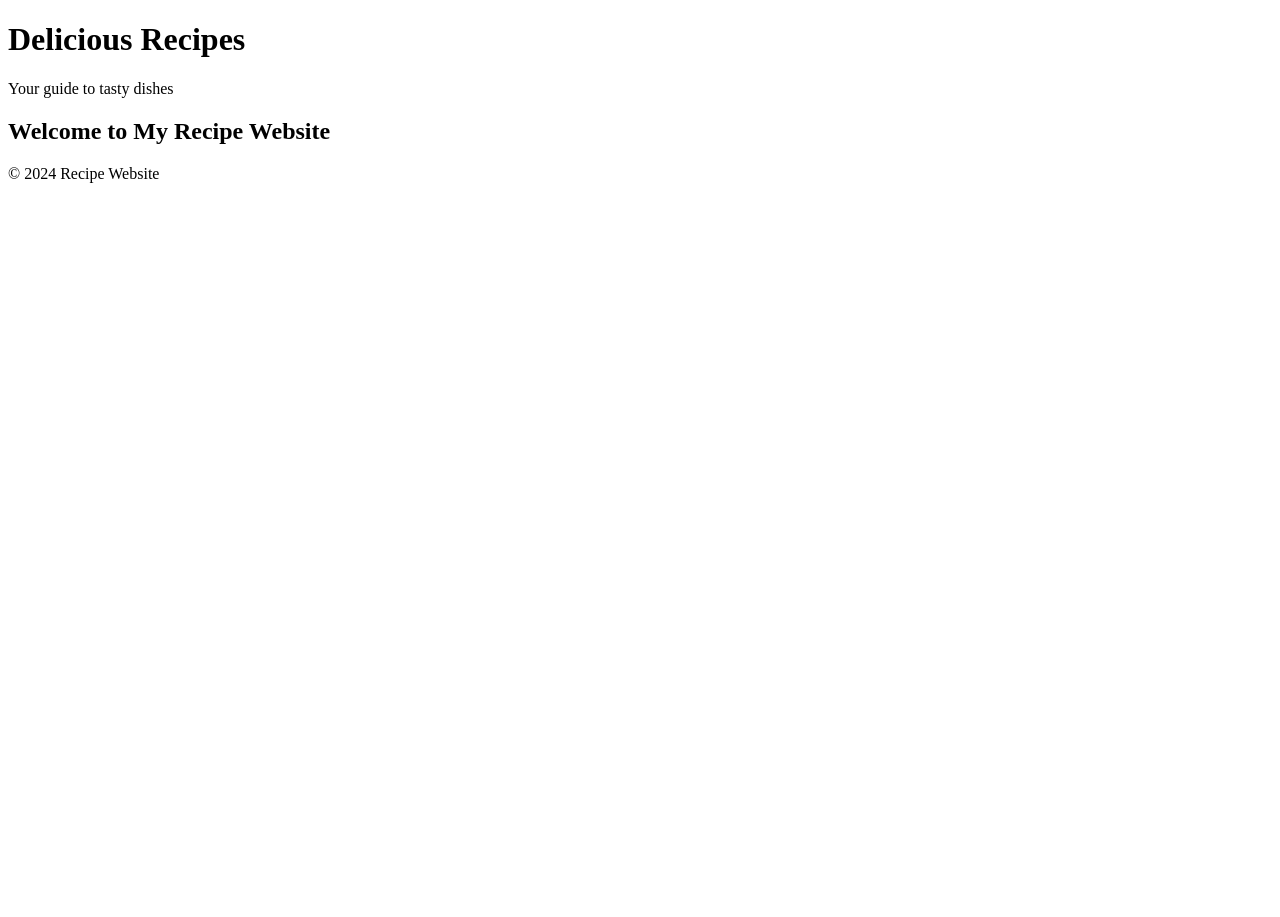
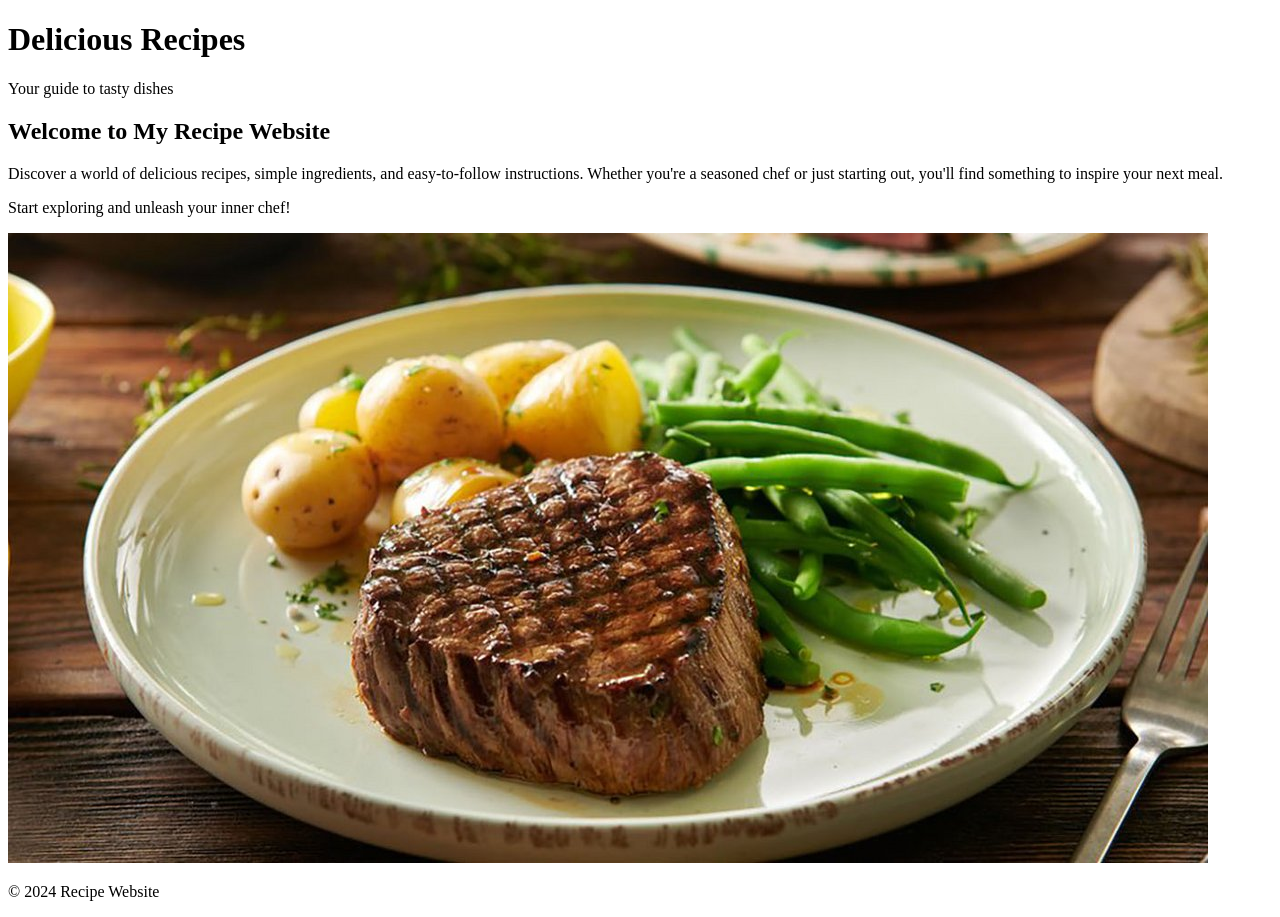
Before and after one commit to shayanzarin/Recipe-Website, a plain HTML site: page index.html in a window 1280 px wide. Before the commit the page ends 800 px from the top, so only its background shows below. Drawn offline with Linux system fonts and the light colour scheme.

Commit message:
adding pictures

```diff
--- a/index.html
+++ b/index.html
@@ -1,4 +1,4 @@
-<!DOCTYPE html>
+ <!DOCTYPE html>
 <html lang="en">
 <head>
     <meta charset="UTF-8">
@@ -12,14 +12,18 @@
     </header>
 
     <nav>
-       <!-- Hier kommt eine Liste mit allen Rezept Typen. -->
+
     </nav>
 
     <section class="container">
         <header>
             <h1>Welcome to My Recipe Website</h1>
+            <p>Discover a world of delicious recipes, simple ingredients, and easy-to-follow instructions. Whether you're a seasoned chef or just starting out, you'll find something to inspire your next meal.</p>
+            <p>Start exploring and unleash your inner chef!</p>
         </header>
     </section>
+
+    <img src="food.jpg" alt="My food">
 
     <footer>
         <p>&copy; 2024 Recipe Website</p>
```
Also changed, not shown: food.jpg (added).
